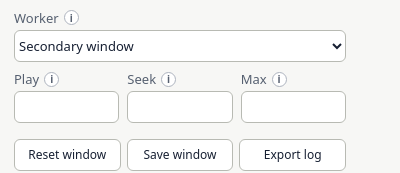
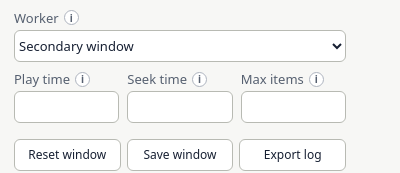
Before and after one commit to selimsum/youtube-watched-marker, a browser extension: page popup/popup.html in a window 400 px wide. Both pictures are taken after a click on the button "Options". Shown: the part 307-480 px from the top of the page. Drawn offline with Linux system fonts and the light colour scheme.

Commit message:
Rename popup option labels

```diff
--- a/popup/popup.html
+++ b/popup/popup.html
@@ -74,7 +74,7 @@
         </label>
         <label class="field compact-field">
           <span class="label-row">
-            <span>Play</span>
+            <span>Play time</span>
             <span class="info-icon" tabindex="0" role="img" aria-label="Play setting help" title="How many seconds the video should keep playing after playback starts.">i</span>
           </span>
           <input id="playbackSeconds" type="number" min="1" max="30" step="1" aria-describedby="playbackSecondsHelp">
@@ -82,7 +82,7 @@
         </label>
         <label class="field compact-field">
           <span class="label-row">
-            <span>Seek</span>
+            <span>Seek time</span>
             <span class="info-icon" tabindex="0" role="img" aria-label="Seek setting help" title="How far from the end of the video the worker should seek before playing. Videos shorter than this start at 0:00.">i</span>
           </span>
           <input id="seekFromEndSeconds" type="number" min="1" max="120" step="1" aria-describedby="seekFromEndSecondsHelp">
@@ -90,7 +90,7 @@
         </label>
         <label class="field compact-field">
           <span class="label-row">
-            <span>Max</span>
+            <span>Max items</span>
             <span class="info-icon" tabindex="0" role="img" aria-label="Max setting help" title="Maximum number of pending or running items allowed at once. Completed and failed history does not count.">i</span>
           </span>
           <input id="maxQueueSize" type="number" min="1" max="500" step="1" aria-describedby="maxQueueSizeHelp">
```
